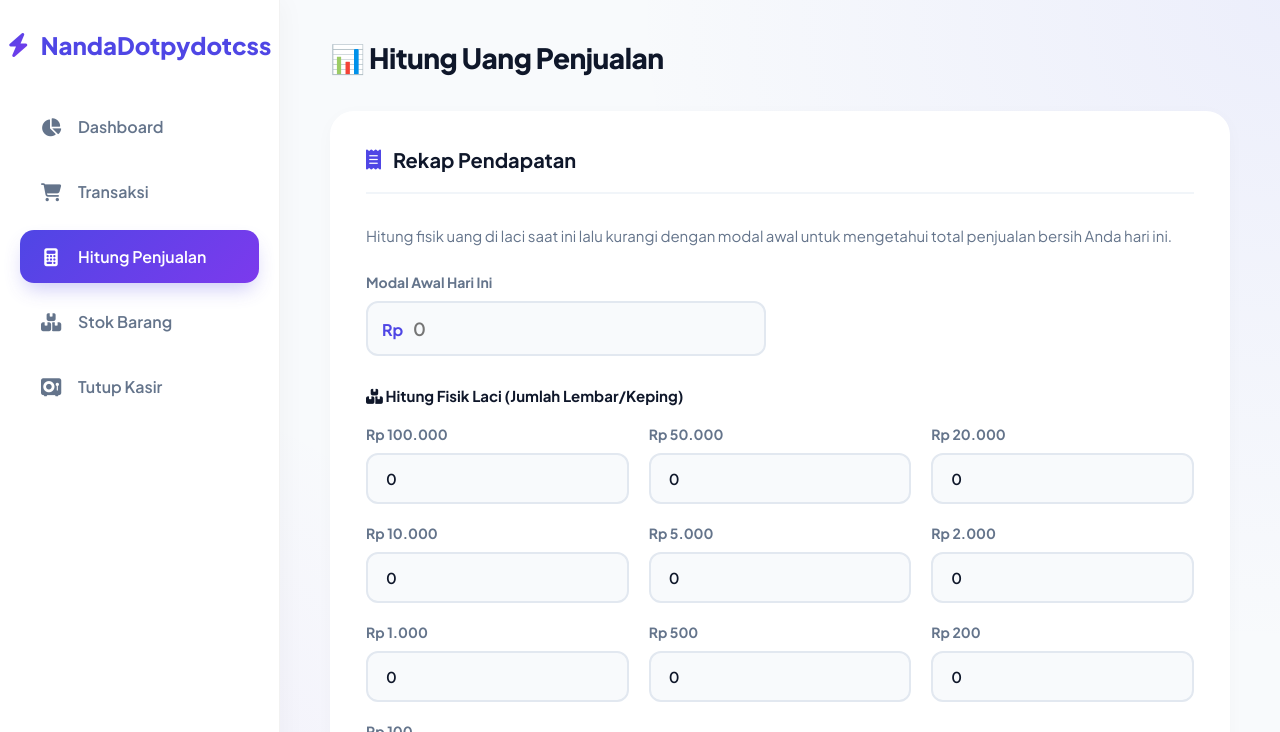
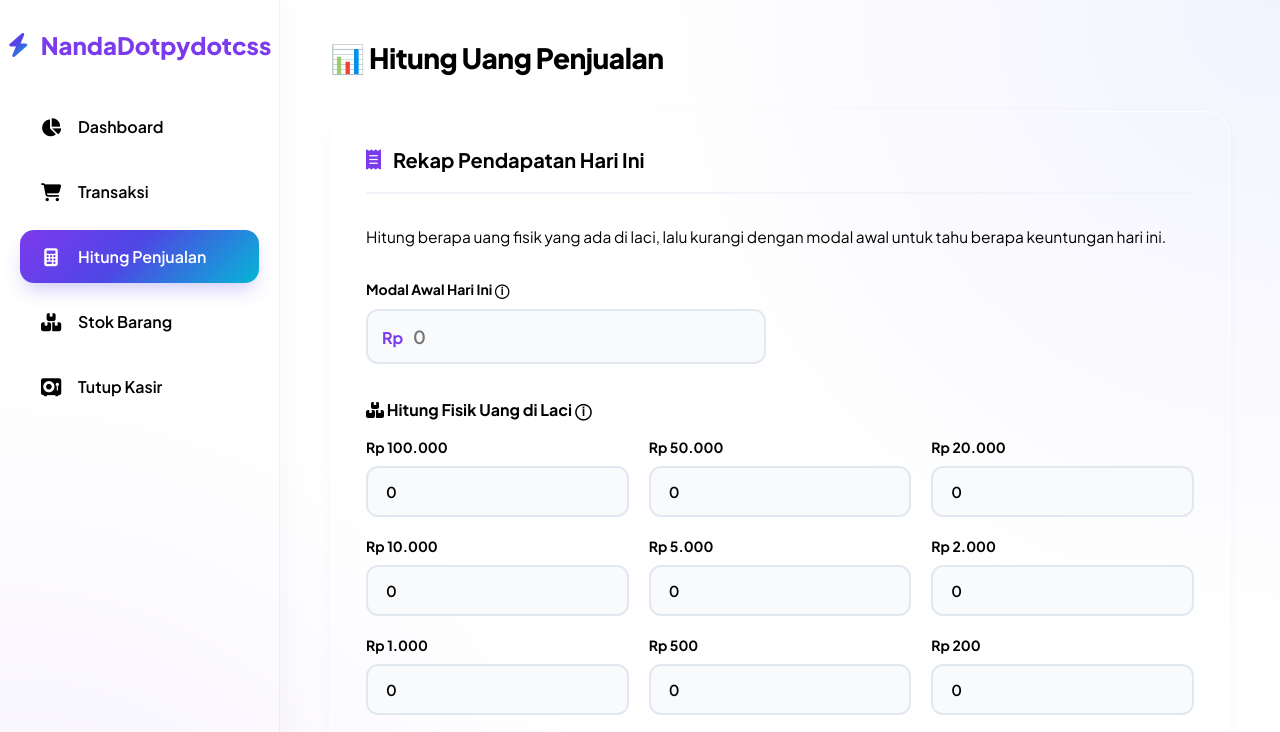
Before and after one commit to nandalogina/kasir-anti-minus-pro, a plain HTML site: page index.html in a window 1280 px wide. Both pictures are taken after a click on the item "Hitung Penjualan". Shown: the top 732 px of the page. Drawn offline with Linux system fonts and the light colour scheme; some packages are replaced by stand-ins of ours; a script that the page names is missing.

Commit message:
update project

```diff
--- a/index.html
+++ b/index.html
@@ -14,21 +14,62 @@
 
   <style>
     :root {
-      --primary: #4f46e5;
-      --primary-hover: #4338ca;
-      --primary-gradient: linear-gradient(135deg, #4f46e5 0%, #7c3aed 100%);
+  /* === BRAND COLORS === */
+  --primary: #7c3aed;
+  --primary-hover: #6d28d9;
+  --primary-light: #a78bfa;
+
+  /* === GRADIENTS === */
+  --primary-gradient: linear-gradient(135deg, #7c3aed 0%, #4f46e5 45%, #06b6d4 100%);
+  --success-gradient: linear-gradient(135deg, #10b981 0%, #059669 100%);
   --warning-gradient: linear-gradient(135deg, #f59e0b 0%, #d97706 100%);
-      --success-gradient: linear-gradient(135deg, #10b981 0%, #059669 100%);
+  --danger-gradient:  linear-gradient(135deg, #ef4444 0%, #be123c 100%);
+
+  /* === STATUS === */
   --success: #10b981;
   --danger: #ef4444;
   --warning: #f59e0b;
-      --dark: #0f172a;
-      --gray: #64748b;
-      --light-gray: #cbd5e1;
-      --bg: #f8fafc;
-      --card-bg: #ffffff;
-      --font-family: 'Plus Jakarta Sans', sans-serif;
+  --info: #06b6d4;
+
+  /* === BACKGROUNDS === */
+  --bg-main: #020617; /* Background utama */
+  --bg-surface: #0f172a; /* Card padat tanpa glass */
+  --bg-elevated: #1e293b; /* Dropdown / Modal padat */
+
+  /* === TEXT COLORS (BARU) === */
+  --text-primary: #f8fafc; /* Judul & teks utama */
+  --text-secondary: #94a3b8; /* Subjudul & paragraf pendukung */
+  --text-muted: #64748b; /* Placeholder & teks kecil */
+  --text-inverse: #0f172a; /* Teks di atas elemen berwarna terang/primary */
+
+  /* === GLASSMORPHISM & BORDERS === */
+  --glass-bg: rgba(255, 255, 255, 0.03);
+  --glass-border: rgba(255, 255, 255, 0.08);
+  --glass-highlight: inset 0 1px 0 rgba(255, 255, 255, 0.1); /* Memberi efek 3D di ujung atas */
+  --blur: blur(16px);
+
+  /* === SHADOWS & GLOWS (DIPERBAIKI) === */
+  --shadow-sm: 0 2px 8px rgba(0, 0, 0, 0.4);
+  --shadow-md: 0 8px 24px rgba(0, 0, 0, 0.5);
+  --shadow-lg: 0 16px 40px rgba(0, 0, 0, 0.6);
+  --glow-primary: 0 8px 30px rgba(124, 58, 237, 0.35); /* Dipisah menjadi efek glow */
+
+  /* === BORDER RADIUS === */
+  --radius-sm: 8px;   /* Diperkecil agar lebih proporsional untuk tombol kecil */
+  --radius-md: 16px;
+  --radius-lg: 24px;
+  --radius-full: 9999px;
+
+  /* === TYPOGRAPHY === */
+  --font-family: 'Plus Jakarta Sans', system-ui, sans-serif;
+
+  /* === TRANSITIONS === */
+  --transition-fast: all 0.2s cubic-bezier(0.4, 0, 0.2, 1);
+  --transition-base: all 0.3s cubic-bezier(0.4, 0, 0.2, 1);
+  --transition-slow: all 0.5s cubic-bezier(0.4, 0, 0.2, 1);
 }
+
+
 
     * { margin: 0; padding: 0; box-sizing: border-box; font-family: var(--font-family); }
 
@@ -316,48 +357,73 @@
     </div>
   </div>
 
-  <!-- HITUNG PENJUALAN PAGE -->
+ <!-- HITUNG PENJUALAN PAGE - VERSI PREMIUM -->
 <div id="hitungpenjualan" class="page">
-    <h1 class="header-title animate-fade">📊 Hitung Uang Penjualan</h1>
-    <div class="card animate-fade">
-      <div class="card-header"><h2><i class="fa-solid fa-receipt"></i> Rekap Pendapatan</h2></div>
-      <p style="font-size:15px; color:var(--gray); margin-bottom:25px; line-height: 1.6;">
-        Hitung fisik uang di laci saat ini lalu kurangi dengan modal awal untuk mengetahui total penjualan bersih Anda hari ini.
+  <h1 class="header-title">📊 Hitung Uang Penjualan</h1>
+
+  <div class="card">
+    <div class="card-header">
+      <h2><i class="fa-solid fa-receipt"></i> Rekap Pendapatan Hari Ini</h2>
+    </div>
+
+    <p style="font-size:15.5px; color:var(--gray); margin-bottom:30px; line-height:1.7;">
+      Hitung berapa uang fisik yang ada di laci, lalu kurangi dengan modal awal untuk tahu berapa keuntungan hari ini.
     </p>
 
+    <!-- Modal Awal -->
     <div class="input-group main-input">
-        <label>Modal Awal Hari Ini</label>
+      <label>
+        Modal Awal Hari Ini
+        <span class="info-tooltip" title="Modal awal adalah uang yang kamu siapkan di pagi hari untuk mulai berjualan. Contoh: Rp500.000">ⓘ</span>
+      </label>
       <div class="input-currency">
         <input type="text" class="uang-input" id="modalAwalHarian" placeholder="0">
       </div>
     </div>
 
-      <h3 style="font-size:15px; margin-bottom:20px; color:var(--dark); font-weight:700;">
-        <i class="fa-solid fa-boxes-stacked"></i> Hitung Fisik Laci (Jumlah Lembar/Keping)
+    <h3 style="margin:35px 0 18px; color:var(--dark); font-weight:700; font-size:16px;">
+      <i class="fa-solid fa-boxes-stacked"></i> Hitung Fisik Uang di Laci
+      <span class="info-tooltip" title="Ini adalah jumlah uang fisik (lembar/keping) yang benar-benar ada di laci kasir sekarang">ⓘ</span>
     </h3>
+
     <div class="grid" id="fisikPenjualanInputs"></div>
 
-      <div class="btn-group">
+    <div class="btn-group" style="margin-top:40px;">
       <button class="btn-primary" onclick="hitungPenjualanBersih()">
-          <i class="fa-solid fa-calculator"></i> Hitung Penjualan
+        <i class="fa-solid fa-calculator"></i> Hitung Penjualan Bersih
       </button>
-        <button class="btn-outline" onclick="resetInputs('fisikPenjualanInputs'); document.getElementById('modalAwalHarian').value=''; document.getElementById('hasilBox').style.display='none';">
-          <i class="fa-solid fa-rotate-right"></i> Reset
+      <button class="btn-outline" onclick="resetPenjualanForm()">
+        <i class="fa-solid fa-rotate-right"></i> Reset Semua
       </button>
     </div>
 
+    <!-- HASIL BOX -->
     <div id="hasilBox" class="result-box" style="display: none;">
       <div class="result-item">
-          <p><i class="fa-solid fa-wallet"></i> Total Fisik Laci</p>
+        <p>
+          <i class="fa-solid fa-wallet"></i>
+          Total Fisik Uang di Laci
+          <span class="info-tooltip" title="Ini adalah jumlah SELURUH uang yang ada di laci saat ini (dari semua pecahan)">ⓘ</span>
+        </p>
         <h3 id="totalFisikDisplay">Rp 0</h3>
       </div>
+
       <div class="result-item">
-          <p><i class="fa-solid fa-arrow-down"></i> Modal Awal</p>
+        <p>
+          <i class="fa-solid fa-arrow-down"></i>
+          Modal Awal
+          <span class="info-tooltip" title="Uang yang kamu masukkan di awal hari untuk modal jualan">ⓘ</span>
+        </p>
         <h3 id="modalDisplay" style="color: var(--warning);">Rp 0</h3>
       </div>
-        <div class="result-item" style="border-left: 4px solid var(--success); padding-left: 25px;">
-          <p><i class="fa-solid fa-chart-line"></i> Penjualan Bersih</p>
-          <h3 id="penjualanBersihDisplay" style="color: var(--success);">Rp 0</h3>
+
+      <div class="result-item" style="border-left: 5px solid var(--success); padding-left: 25px; background: #f0fdf4;">
+        <p>
+          <i class="fa-solid fa-chart-line"></i>
+          Penjualan Bersih
+          <span class="info-tooltip" title="Penjualan Bersih = Total uang di laci SEKARANG - Modal Awal. Ini adalah keuntungan hari ini.">ⓘ</span>
+        </p>
+        <h3 id="penjualanBersihDisplay" style="color: var(--success); font-size: 28px;">Rp 0</h3>
       </div>
     </div>
   </div>
@@ -399,7 +465,7 @@
       <div class="card-header"><h2><i class="fa-solid fa-scale-balanced"></i> Rekap & Pisahkan Modal Besok</h2></div>
 
       <div class="input-group main-input">
-        <label>Target Modal Besok</label>
+        <label> Modal untuk Besok</label>
         <div class="input-currency">
           <input type="text" class="uang-input" id="targetModal" placeholder="0">
         </div>
@@ -596,7 +662,7 @@
 
   function hitungPemisahanModal() {
     const target = getRawValue(document.getElementById("targetModal").value);
-    if (target <= 0) return Swal.fire({icon:'error', text:'Masukkan target modal besok!'});
+    if (target <= 0) return Swal.fire({icon:'error', text:'Masukkan modal besok!'});
 
     let fisik = {}, totalFisik = 0;
     pecahan.forEach(n => {
```
Lines whose indentation alone changed are shown as unchanged.
